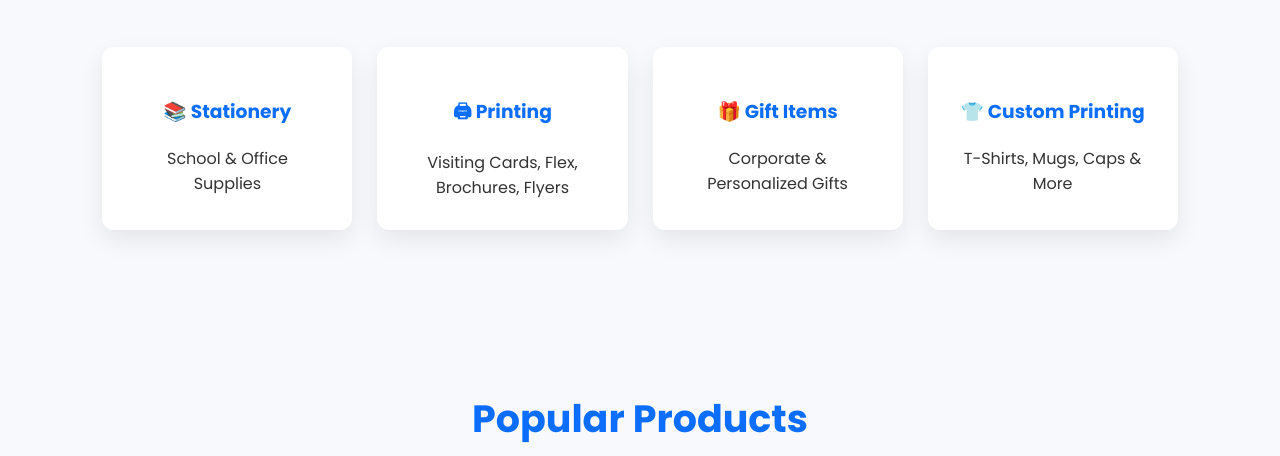
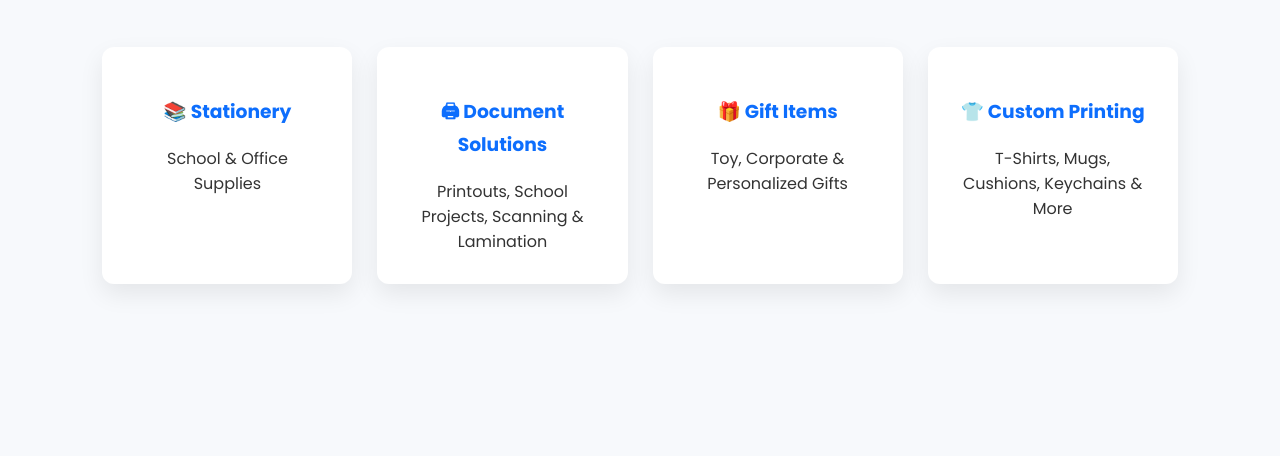
Before and after one commit to sainiarpit38/aayurastore.com, a plain HTML site: page index.html in a window 1280 px wide. Shown: the part 1630-2086 px from the top of the page. Drawn offline with Linux system fonts and the light colour scheme.

Commit message:
Update index.html

```diff
--- a/index.html
+++ b/index.html
@@ -337,18 +337,18 @@ Our mission is to deliver quality products at affordable prices with excellent c
 </div>
 
 <div class="card">
-<h3>🖨 Printing</h3>
-<p>Visiting Cards, Flex, Brochures, Flyers</p>
+<h3>🖨 Document Solutions</h3>
+<p>Printouts, School Projects, Scanning & Lamination</p>
 </div>
 
 <div class="card">
 <h3>🎁 Gift Items</h3>
-<p>Corporate & Personalized Gifts</p>
+<p>Toy, Corporate & Personalized Gifts</p>
 </div>
 
 <div class="card">
 <h3>👕 Custom Printing</h3>
-<p>T-Shirts, Mugs, Caps & More</p>
+<p>T-Shirts, Mugs, Cushions, Keychains & More</p>
 </div>
 
 </div>
```
